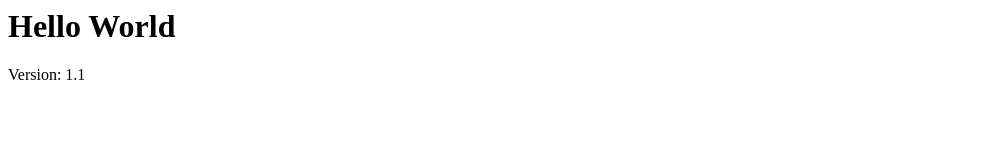
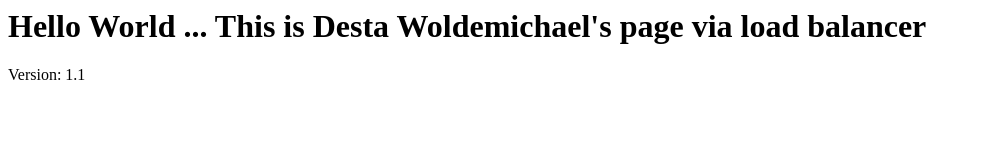
Before and after one commit to destaalemu/github-pd-Project, a plain HTML site: page src/index.html in a window 1280 px wide. Shown: the whole page, without its empty margins (0-981 px from the left). Drawn offline with Linux system fonts and the light colour scheme.

Commit message:
Commit Updated Project details

```diff
--- a/src/index.html
+++ b/src/index.html
@@ -1,6 +1,6 @@
 <html>
 <body>
-        <h1> Hello World </h1>
+        <h1> Hello World ... This is Desta Woldemichael's page via load balancer</h1>
         Version: 1.1
 </body>
 </html>
```
Also changed, not shown: 1 other file.
